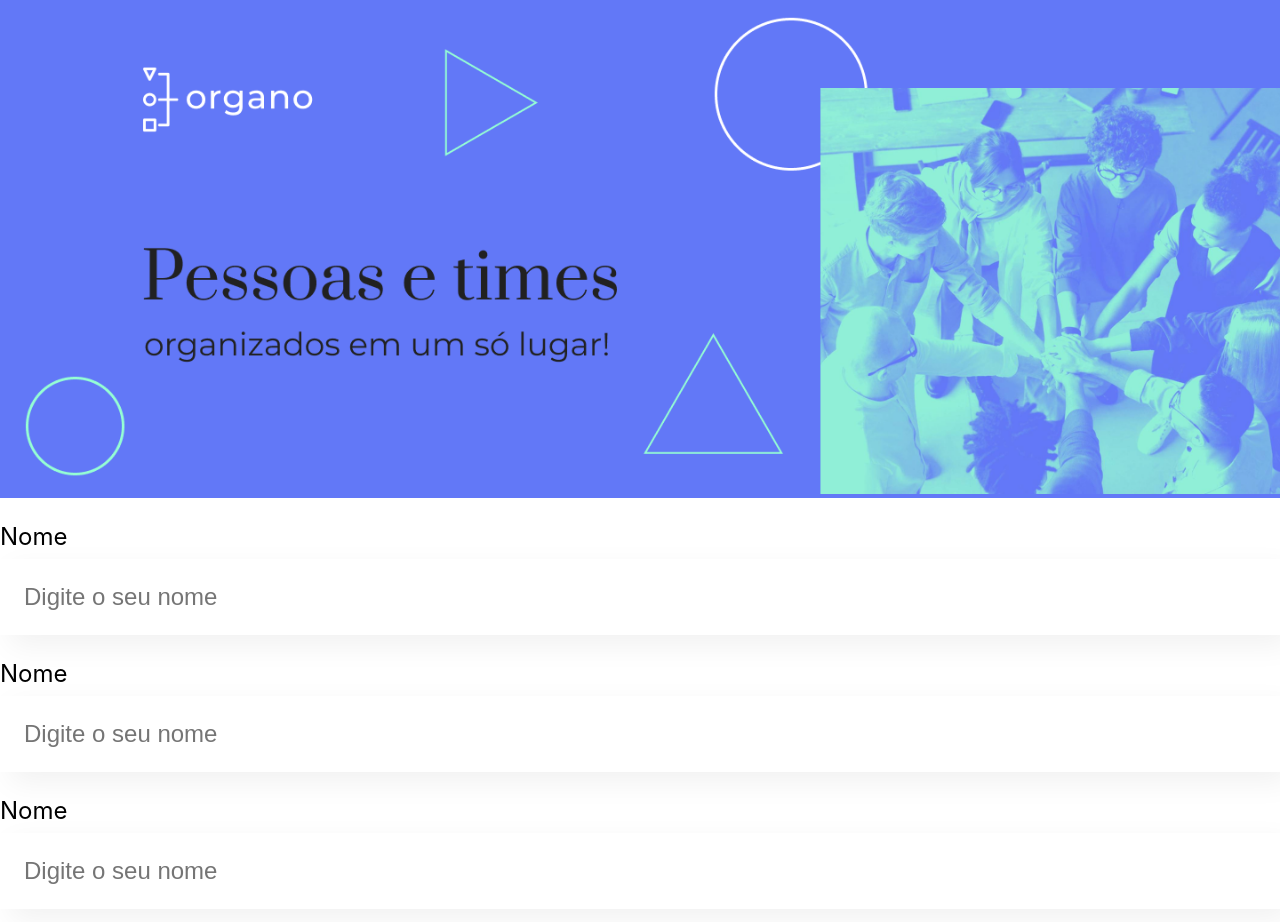
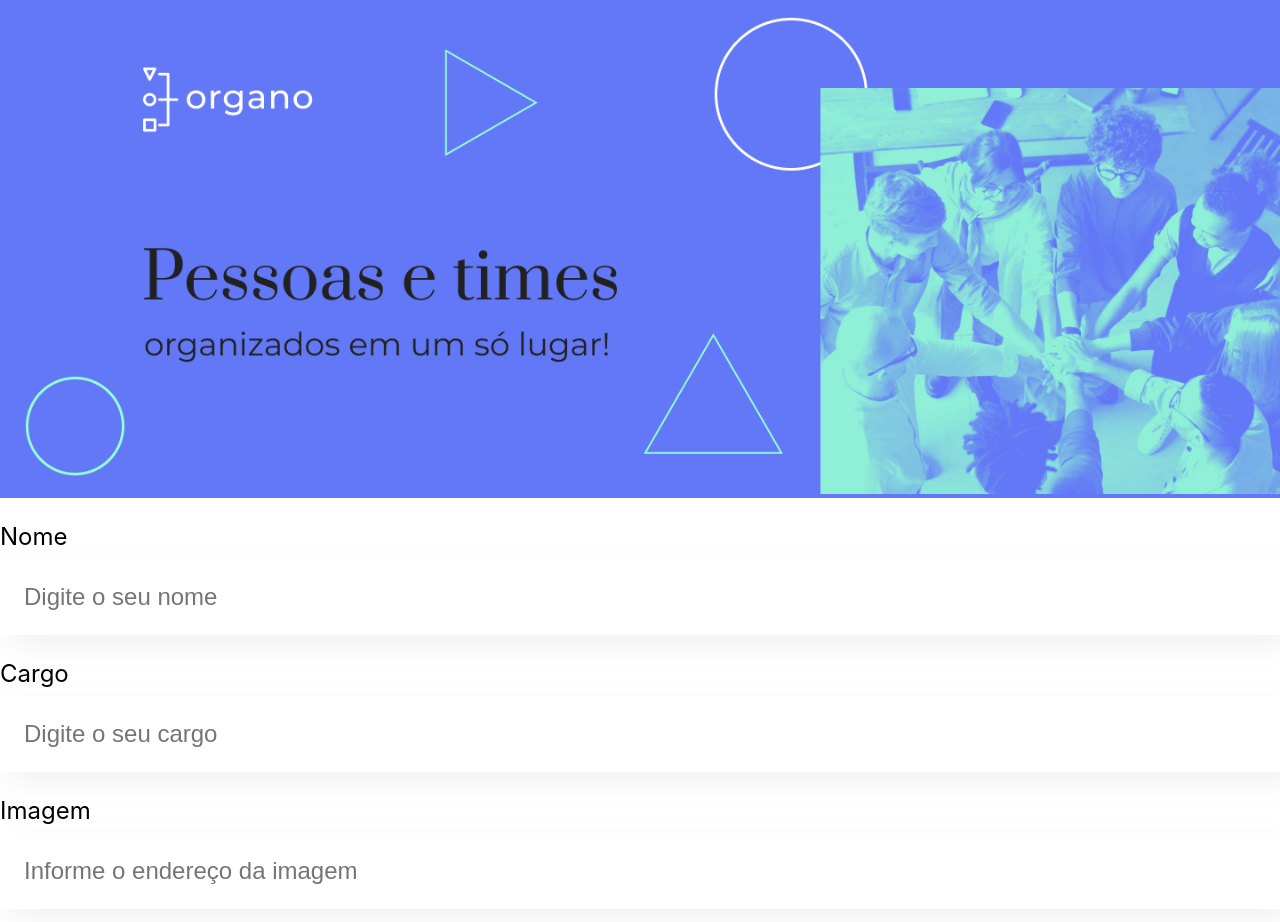
Before and after one commit to tenoriobn/organo-react, a React (Create React App) app: page / in a window 1280 px wide. Shown: the top 922 px of the page. Built offline with nearby package versions, Linux system fonts and the light colour scheme.

Commit message:
Utilizando parâmetros para rendizar o nome dos componentes

```diff
--- a/src/App.js
+++ b/src/App.js
@@ -5,9 +5,9 @@
   return (
     <div className="App">
       <Banner />
-      <CampoTexto label="Nome" />
-      <CampoTexto label="Cargo" />
-      <CampoTexto label="Imagem" />
+      <CampoTexto label="Nome" placeholder="Digite o seu nome" />
+      <CampoTexto label="Cargo" placeholder="Digite o seu cargo"/>
+      <CampoTexto label="Imagem" placeholder="Informe o endereço da imagem"/>
     </div>
   );
 }
--- a/src/componentes/CampoTexto/index.js
+++ b/src/componentes/CampoTexto/index.js
@@ -1,10 +1,10 @@
 import './CampoTexto.css';
 
-const CampoTexto = () => {
+const CampoTexto = (props) => {
     return (
         <div className="campo-texto">
-            <label>Nome</label>
-            <input placeholder="Digite o seu nome" />
+            <label>{props.label}</label>
+            <input placeholder={props.placeholder}/>
         </div>
     )
 }
```
